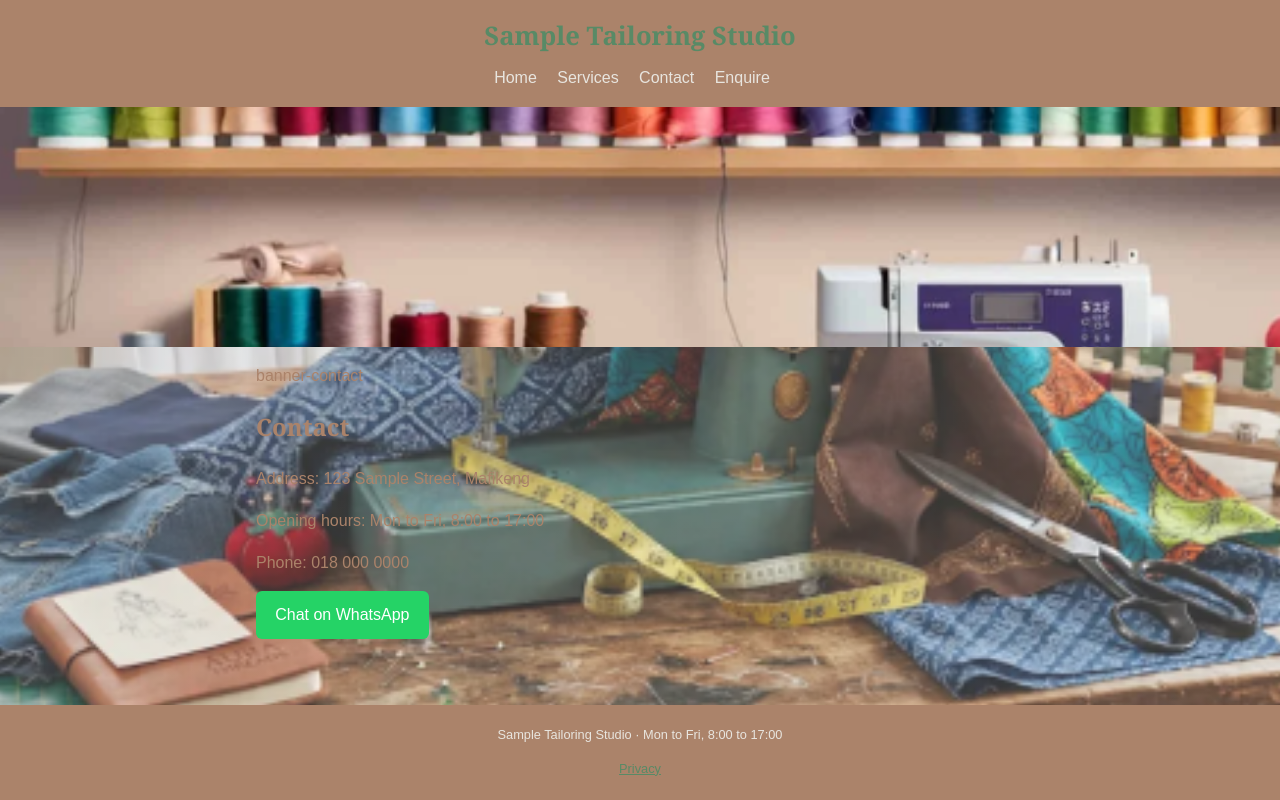
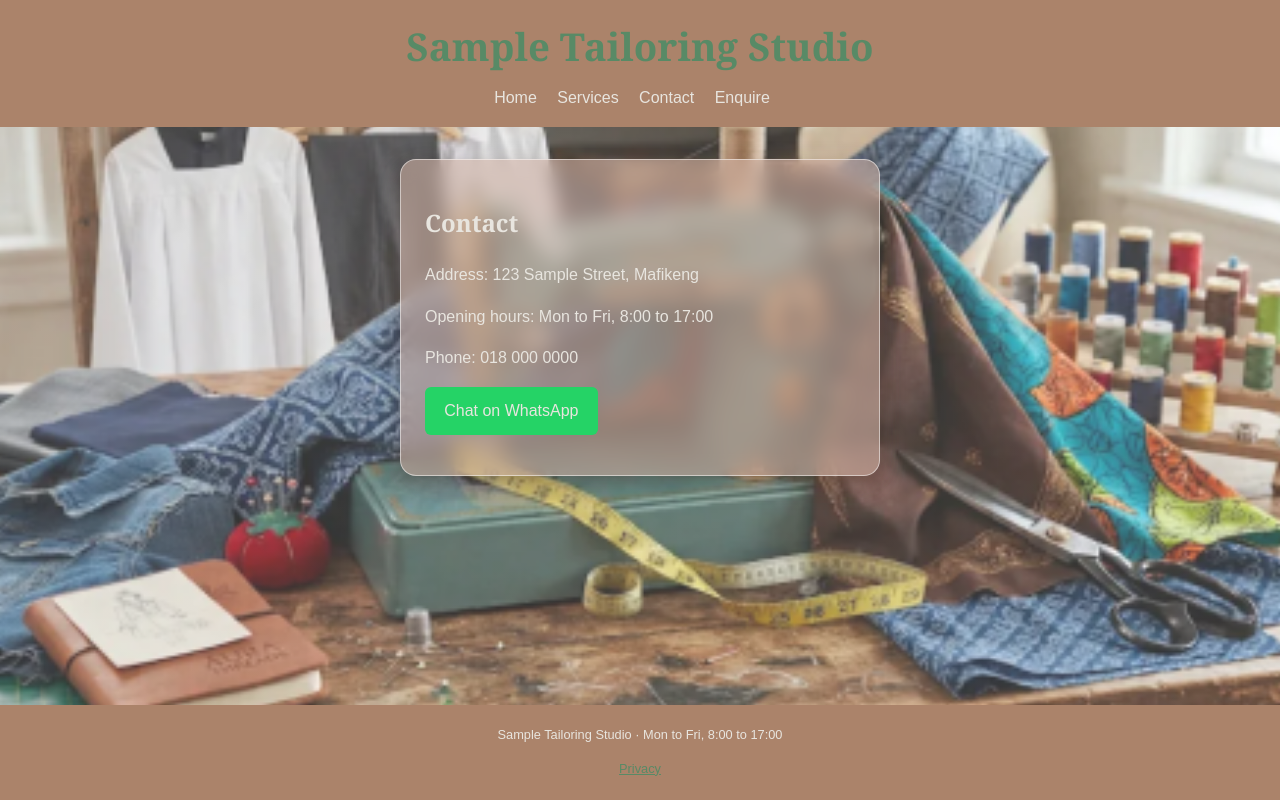
Before and after one commit to sk518x/tailoring-site, a Flask app: page /contact in a window 1280 px wide. Run offline with Flask 3, Linux system fonts and the light colour scheme.

Commit message:
Update icons, header size, remove banners, glass on contact

```diff
--- a/static/style.css
+++ b/static/style.css
@@ -36,7 +36,7 @@ header {
 
 header h1 {
   margin: 0 0 0.5rem 0;
-  font-size: 1.6rem;
+  font-size: 2.4rem;
   color: var(--ochre);
 }
 
@@ -212,11 +212,6 @@ textarea {
     url("images/background.png") center / cover no-repeat;
 }
 
-/* main { */
-/* background: rgba(251, 243, 228, 0.92); */
-/* border-radius: 12px; */
-/* } */
-
 .photo-cards {
   display: grid;
   grid-template-columns: 1fr;
@@ -303,12 +298,18 @@ textarea {
   max-width: 480px;
   margin: 1rem auto;
   padding: 1.5rem;
-  background: rgba(255, 255, 255, 0.35);
+  background: rgba(214, 181, 166, 0.55);
   backdrop-filter: blur(10px);
   -webkit-backdrop-filter: blur(10px);
   border: 1px solid rgba(255, 255, 255, 0.5);
   border-radius: 16px;
-  box-shadow: 0 8px 24px rgba(59, 36, 22, 0.2);
+  color: var(--cream);
+  box-shadow: 0 8px 24px rgba(59, 36, 22, 0.3);
+}
+
+.glass-card h2,
+.glass-card a {
+  color: var(--cream);
 }
 
 .glass-card input,
--- a/templates/base.html
+++ b/templates/base.html
@@ -27,9 +27,6 @@
     </nav>
 </header>
     {% block banner %}
-    <div
-      class="page-banner {% block banner_class %}banner-default{% endblock %}"
-    ></div>
     {% endblock %}
     <main>{% block content %}{% endblock %}</main>
 
--- a/templates/contact.html
+++ b/templates/contact.html
@@ -1,7 +1,9 @@
 {% extends "base.html" %} {% block title %}Contact - {{ business_name }}{%
-endblock %} {% block content %} {% block banner_class %}banner-contact{%
+endblock %} {% block content %} {% block banner_class %} {%
 endblock %}
+<div class="glass-card">
 <h2>Contact</h2>
+
 <p>Address: {{ address }}</p>
 <p>Opening hours: {{ opening_hours }}</p>
 <p>Phone: {{ phone }}</p>
@@ -13,4 +15,5 @@ endblock %}
     >Chat on WhatsApp</a
   >
 </p>
+</div>
 {% endblock %}
--- a/templates/enquire.html
+++ b/templates/enquire.html
@@ -1,12 +1,12 @@
 {% extends "base.html" %} {% block title %}Enquire - {{ business_name }}{%
 endblock %} {% block content %}
+<div class="glass-card">
 <h2>Send an enquiry</h2>
 
 {% if error %}
 <p>{{ error }}</p>
 {% endif %}
 
-<div class="glass-card">
 <form method="post" action="/enquire">
   <p>
     <label for="name">Your name</label><br />
```
Also changed, not shown: tests/test_app.py (+2 -9 lines).
